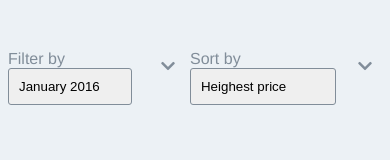
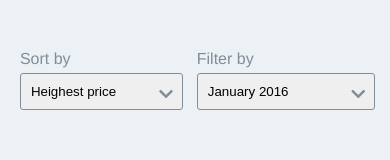
Before and after one commit to nasriime/tour, a website built with webpack: page src/index.html in a window 390 px wide. Built offline with nearby package versions, Linux system fonts and the light colour scheme; no server answers.

Commit message:
working on media query

```diff
--- a/src/index.html
+++ b/src/index.html
@@ -7,13 +7,19 @@
 <body>
 	<div class="container">
 		<div class="filters">
-			<span class="filters--wrapper">
+			<span class="filters__wrapper">
 				<label for="filterBy">Filter by</label>
-				<select  name="filterBy" id="filterBy"></select>
+				<span class="select__wrapper">
+					<i class="fas fa-chevron-down"></i>
+					<select  name="filterBy" id="filterBy"></select>
+				</span>
 			</span>
-			<span class="filters--wrapper">
+			<span class="filters__wrapper">
 				<label for="sortBy">Sort by</label>
-				<select  name="sortBy" id="sortBy"></select>
+				<span class="select__wrapper">
+					<i class="fas fa-chevron-down"></i>
+					<select  name="sortBy" id="sortBy"></select>
+				</span>
 			</span>
 		</div>
 		<ul id="wrapper"></ul>
--- a/src/js/main.js
+++ b/src/js/main.js
@@ -110,7 +110,7 @@ const getList = (result)=>{
         </div>
       </div>
       <button class="item__right--btn">
-        <span>view tour</span><i class="fas fa-chevron-right"></i>
+        <span>View tour</span><i class="fas fa-chevron-right"></i>
       </button>
     </div>
   `;
--- a/src/scss/main.scss
+++ b/src/scss/main.scss
@@ -16,26 +16,51 @@ body {
 .filters{
   display: flex;
   justify-content: end;
+  @media(max-width: 407px){
+    justify-content: space-around;
+  }
 
 
-  .filters--wrapper{
-    position:relative;
+  .filters__wrapper{
+    @media(max-width: 407px){
 
-    +.filters--wrapper{
+      &:first-of-type{
+        order: 2;
+      }
+      &:last-of-type{
+        order: 1;
+      }
+    }
+    +.filters__wrapper{
       margin-left: 5px;
     }
 
-    &:before {
-      content: "\f078";
-      font-family: "Font Awesome 5 Free";
-      right:10px;
-      position:absolute;
-      top: 8px;
-      font-weight:700;
-      color: #818d99;
-   }
    label{
     color: #818d99;
+    @media(max-width: 407px){
+      display: inline-block;
+      margin-bottom: 5px;
+    }
+   }
+
+   .select__wrapper{
+    position:relative;
+    @media(max-width: 407px){
+      display: inline-block;
+      width: 100%;
+      select{
+        width: 100%!important;
+      }
+    }
+    i{
+      position:absolute;
+      right:10px;
+      top: 2px;
+      color: #818d99;
+      @media(max-width: 407px){
+        top: 13px;
+      }
+    }
    }
   }
 
@@ -109,7 +134,7 @@ body {
 .item__middle{
   margin: 0px 20px 0px;
   max-width: 500px;
-  padding-top: 15px;
+  padding-top: 20px;
 
   &--title{
     font-size: 18px;
@@ -130,7 +155,7 @@ body {
       &:first-child{
         display: inline-block;
         width: 33%;
-        margin: 0 0 4px;
+        margin: 0 0 6px;
         font-size: 12px;
         font-weight: 700;
         color:#818d99;
@@ -168,6 +193,8 @@ body {
   &--more{
     color: #41c4ab;
     font-weight: 600;
+    margin-left: 2px;
+    vertical-align: revert;
   }
   .fa-star, .fa-star-half-alt {
     color: #ffc102;
@@ -283,6 +310,7 @@ body {
     width: 100%;
     border: 1px solid #f39a2d;
     padding: 10.5px 8px;
+    font-size: 14px;
     font-weight: 700;
     border-radius: 3px;
     margin-top: 20px;
@@ -295,7 +323,7 @@ body {
     i{
       position: absolute;
       top: 12px;
-      right: 13px;
+      right: 8px;
     }
     span{
       margin-right: 5px;
```
